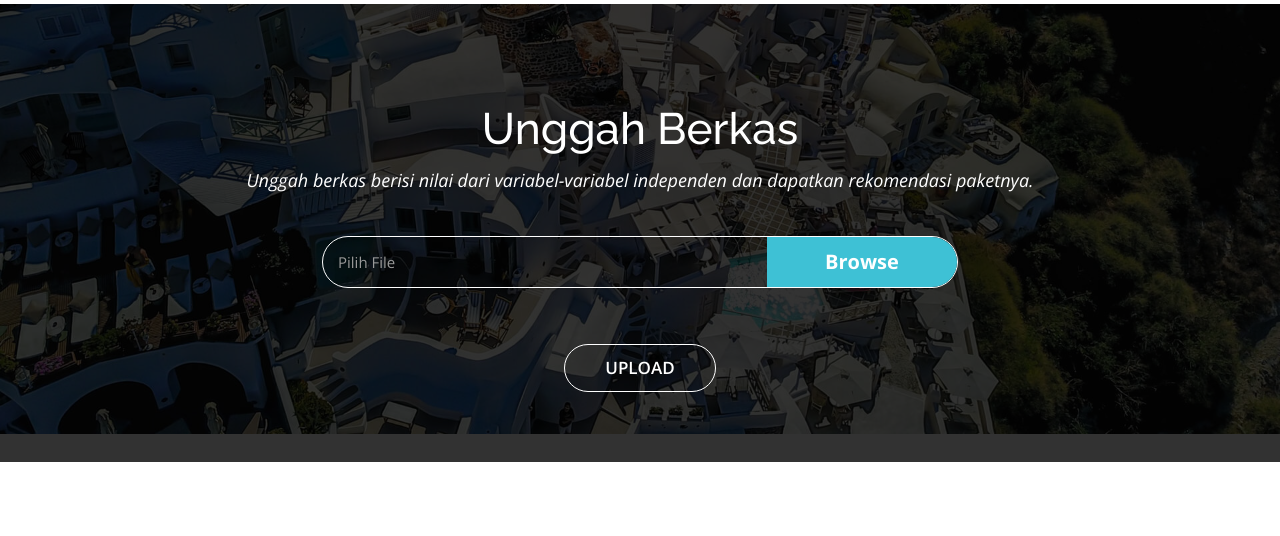
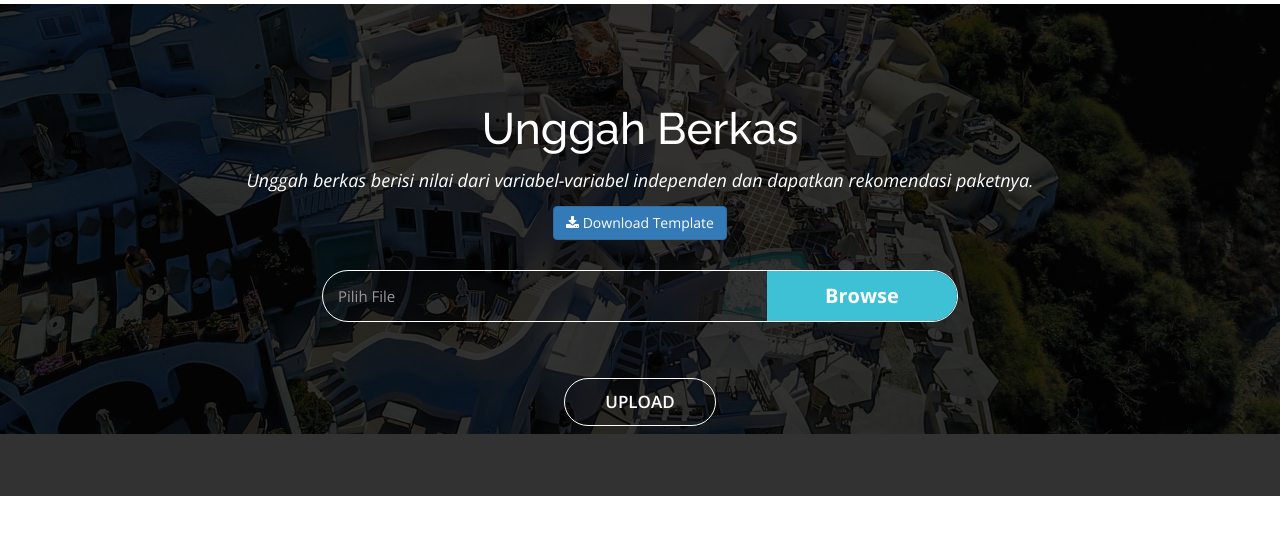
Before and after one commit to AkhmadMuzanni/SPK_Paket, a PHP site: page / in a window 1280 px wide. Shown: the part 1132-1668 px from the top of the page. Run offline with PHP 8.4, Linux system fonts and the light colour scheme; data that the repository does not hold is empty.

Commit message:
Download Template

```diff
--- a/index.php
+++ b/index.php
@@ -279,6 +279,8 @@ if (isset($_POST["inputNama"])) {
                     <p>
                       Unggah berkas berisi nilai dari variabel-variabel independen dan dapatkan rekomendasi paketnya.
                     </p>
+                    <a href="template.xlsx"><button class="btn btn-primary" type="button"><span class="fa fa-download"></span> Download Template</button></a>
+                    <div class=clearfix></div>
                     <div class="subs-feilds">
                       <div class="suscribe-input">
                         <input type="file" id="file_upload" name="file_upload" style="display: none;" accept=".csv, application/vnd.openxmlformats-officedocument.spreadsheetml.sheet, application/vnd.ms-excel">
```
Also changed, not shown: 1 other file.
